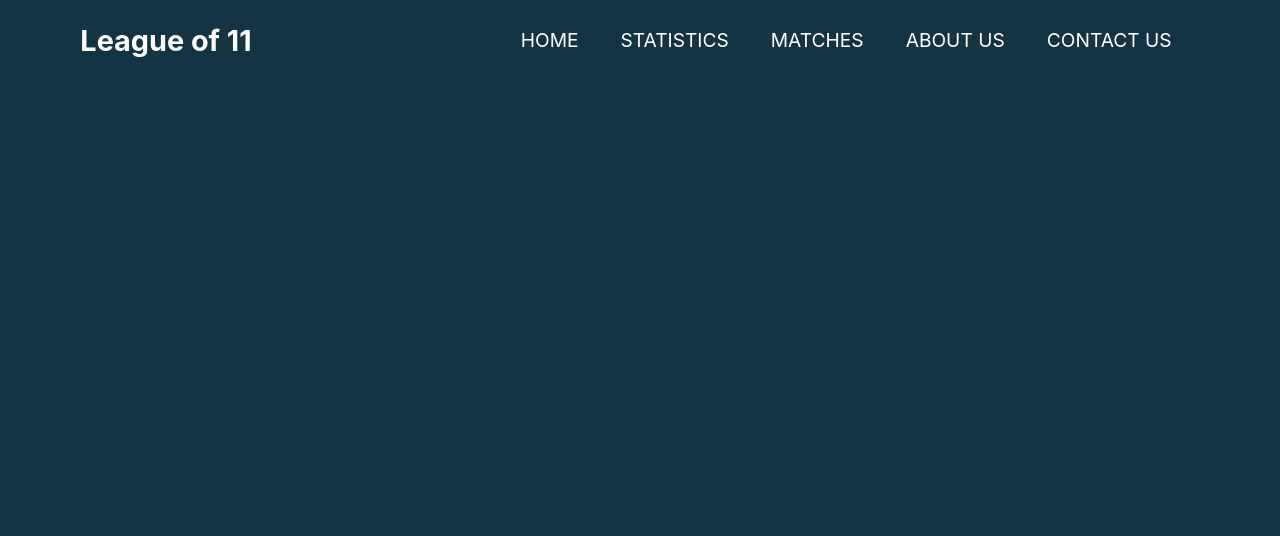
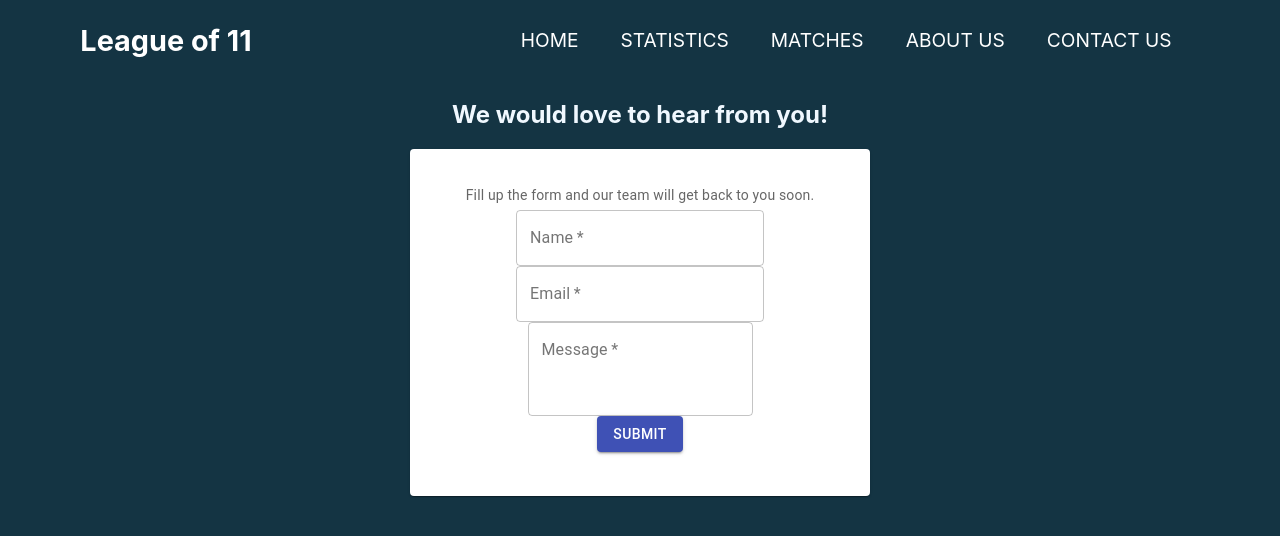
Before and after one commit to pros-kbps/SDGP_Project, a React (Create React App) app in the folder development/: page /contact in a window 1280 px wide. Shown: the top 536 px of the page. Built offline with nearby package versions, Linux system fonts and the light colour scheme.

Commit message:
contact us form and oage

```diff
--- a/development/src/App.js
+++ b/development/src/App.js
@@ -8,6 +8,7 @@ import Prediction from './pages/PredictionPage/Prediction';
 import Matches from './pages/Matches/Matches';
 import { createBrowserHistory } from 'history';
 import { Router, Route, Switch } from "react-router-dom";
+import Contact from "./pages/contactUs/Contact";
 
 function App() {
   const history = createBrowserHistory();
@@ -20,6 +21,8 @@ function App() {
                 <Route path="/home" exact component={Home} />
                 <Route path="/prediction" exact component={Prediction} />
                 <Route path="/matches" exact component={Matches} />
+                <Route path="/contact" exact component={Contact} />
+
             </Switch>
         </Router>
       </div>
--- /dev/null
+++ b/development/src/pages/contactUs/Contact.js
@@ -0,0 +1,9 @@
+import * as React from 'react';
+
+import ContactForm from "./ContactFrom";
+
+export default function contact() {
+    return (
+        <ContactForm />
+    );
+}
--- /dev/null
+++ b/development/src/pages/contactUs/ContactFrom.js
@@ -0,0 +1,130 @@
+import React, { useState } from "react";
+import { TextField, Button } from "@material-ui/core";
+import Typography from "@mui/material/Typography";
+import Grid from "@mui/material/Grid";
+import Card from "@mui/material/Card";
+import CardContent from "@mui/material/CardContent";
+import Swal from "sweetalert2";
+
+
+
+export default function ContactForm() {
+    const [email, setEmail] = useState("");
+    const [name, setName] = useState("");
+    const [message, setMessage] = useState("");
+    const [errorMessages, setErrorMessages] = useState([]);
+    const [showErrors, setShowErrors] = useState(false);
+
+    let errors = [];
+    function ValidateEmail(email) {
+        if (/^\w+([\.-]?\w+)*@\w+([\.-]?\w+)*(\.\w{2,3})+$/.test(email)) {
+            return true;
+        }
+        return false;
+    }
+
+    const formValidation = () => {
+        setErrorMessages([]);
+
+        const isNameValid = name !== "";
+        const isMessageValid = message !== "";
+
+        if (!isNameValid) {
+            errors.push("Name is not valid, please try again.");
+        }
+        if (!ValidateEmail(email)) {
+            errors.push("Email is not valid, please try again.");
+        }
+        if (email === "") {
+            errors.push("Email field is empty, please try again.");
+        }
+        if (!isMessageValid) {
+            errors.push("Message is not valid, please try again.");
+        }
+
+        if (errors.length > 0) {
+            setShowErrors({ showErrors: true });
+            setErrorMessages(errors);
+        } else {
+            setShowErrors({ showErrors: false });
+            Swal.fire({
+                position: 'center',
+                icon: 'success',
+                title: 'Your message has been sent',
+                showConfirmButton: false,
+                timer: 1500
+            })
+        }
+    };
+
+    return (
+        <div className="container">
+            <div className="outerFormContainer">
+                <div className="innerFormContainer">
+                    <h2> We would love to hear from you! </h2>
+                    <Grid>
+                        <Card style={{ maxWidth: 450, padding: "20px 5px", margin: "0 auto" }}>
+                            <CardContent>
+                                <Typography variant="body2" color="textSecondary" component="p" gutterBottom>
+                                    Fill up the form and our team will get back to you soon.
+                                </Typography>
+                                <Grid item xs={12}>
+
+                                    <TextField
+                                        label="Name"
+                                        placeholder="Jane Doe"
+                                        type="text"
+                                        variant="outlined"
+                                        onChange={e => setName(e.target.value)}
+                                        required
+                                    />
+                                </Grid>
+                                <Grid item xs={12}>
+                                    <TextField
+                                        label="Email"
+                                        placeholder="janedoe@gmail.com"
+                                        type="email"
+                                        variant="outlined"
+                                        onChange={e => setEmail(e.target.value)}
+                                        required
+
+                                    />
+                                </Grid>
+                                <Grid item xs={12}>
+
+                                    <TextField
+                                        label="Message"
+                                        placeholder="Type your message"
+                                        type="text"
+                                        variant="outlined"
+                                        multiline rows={4}
+                                        rowsMax="3"
+                                        onChange={e => setMessage(e.target.value)}
+                                        required
+
+                                    />
+                                </Grid>
+                                {showErrors
+                                    ? errorMessages.map((item, index) => {
+                                        return <ul key={index}>{item}</ul>;
+                                    })
+                                    : null}
+                                <Grid item xs={12}>
+                                    <Button
+                                        variant="contained"
+                                        color="primary"
+                                        type="button"
+                                        onClick={formValidation}
+                                    >
+                                        Submit
+                                    </Button>
+                                </Grid>
+                            </CardContent>
+                        </Card>
+                    </Grid>
+
+                </div>
+            </div>
+        </div>
+    );
+}
```
